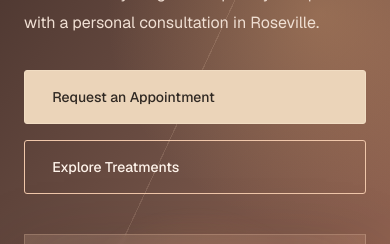
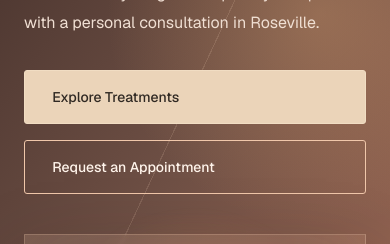
Before and after one commit to Lusso-MedSpa/Lusso-medspa, a Next.js app: page / in a window 390 px wide. Shown: the part 431-675 px from the top of the page. Built offline with nearby package versions, Linux system fonts and the light colour scheme; no server answers; a web font is replaced by a local one.

Commit message:
fix: reorder hero buttons on mobile

```diff
--- a/src/app/page.tsx
+++ b/src/app/page.tsx
@@ -25,9 +25,9 @@ export default function Home() {
                 <div className="lusso-hero-copy">
                     <h1>A little refinement.<br/><em>Entirely you.</em></h1>
                     <p className="lusso-hero-description">Thoughtful aesthetic care, shaped around your features and your goals. Explore your options with a personal consultation in Roseville.</p>
-                    <div className="mt-8 flex flex-wrap gap-4">
+                    <div className="mt-8 flex flex-col gap-4 sm:flex-row sm:flex-wrap sm:items-center">
+                        <CTAButton href="/treatments">Explore Treatments</CTAButton>
                         <CTAButton href={siteConfig.bookingUrl} external>Request an Appointment</CTAButton>
-                        <CTAButton href="/treatments">Explore Treatments</CTAButton>
                     </div>
                 </div>
                 <div className="lusso-hero-artwork" aria-hidden="true">
```
